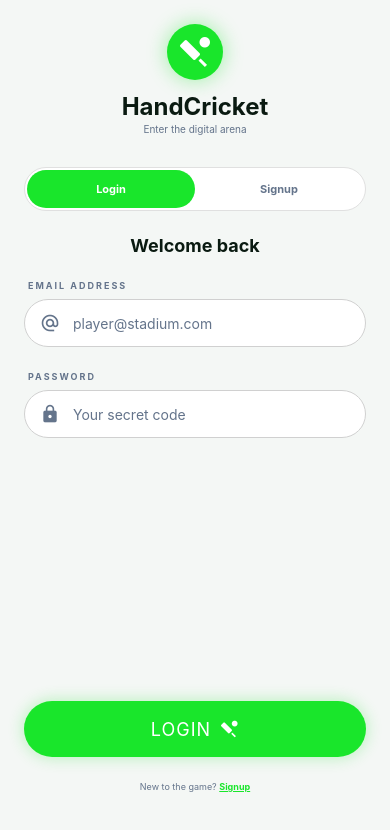
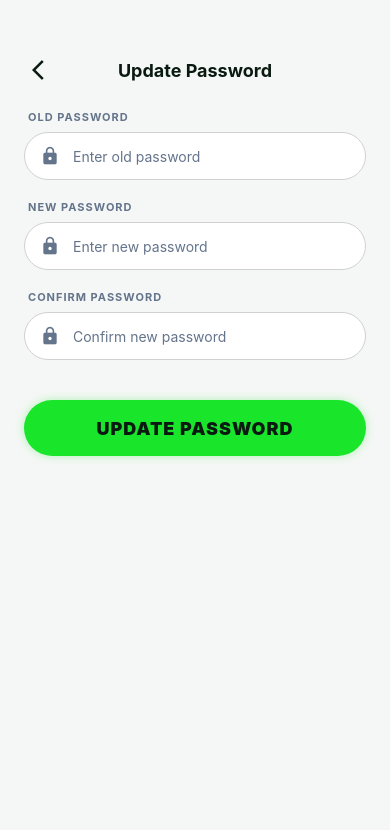
Before and after one commit to mmusharaf-xai/mobile-apps, a React Native app in the folder hand-cricket/: screen /UpdatePassword in a window 390 px wide. Shown: the top 830 px of the page. Built offline with nearby package versions, Linux system fonts and the light colour scheme; what react-native-worklets would draw is missing.

Commit message:
[FIX] fixed profile page ui

```diff
--- a/hand-cricket/App.tsx
+++ b/hand-cricket/App.tsx
@@ -11,6 +11,7 @@ import RankingScreen from './RankingScreen';
 import HistoryScreen from './HistoryScreen';
 import ProfileScreen from './ProfileScreen';
 import TossArena from './TossArena';
+import UpdatePassword from './UpdatePassword';
 import { MaterialIcons } from '@expo/vector-icons';
 
 const Stack = createNativeStackNavigator();
@@ -22,7 +23,7 @@ function TabNavigator() {
     <Tab.Navigator
       screenOptions={({ route }) => ({
         headerShown: false,
-        tabBarStyle: {
+        tabBarStyle: route.name === 'Profile' ? { display: 'none' } : {
           backgroundColor: isDark ? 'rgba(10,26,17,0.95)' : colors.surface,
           borderTopColor: colors.surfaceBorder,
           height: 80,
@@ -87,6 +88,7 @@ export default function App() {
             <Stack.Screen name="Auth" component={AuthScreen} />
             <Stack.Screen name="Main" component={TabNavigator} />
             <Stack.Screen name="TossArena" component={TossArena} />
+            <Stack.Screen name="UpdatePassword" component={UpdatePassword} />
           </Stack.Navigator>
         </NavigationContainer>
       </GestureHandlerRootView>
--- a/hand-cricket/ProfileScreen.tsx
+++ b/hand-cricket/ProfileScreen.tsx
@@ -1,9 +1,10 @@
-import React, { useEffect, useState } from 'react';
-import { View, Text, TouchableOpacity, TextInput, ScrollView, Alert } from 'react-native';
+import React, { useEffect, useState, useRef } from 'react';
+import { View, Text, TouchableOpacity, TextInput, ScrollView } from 'react-native';
 import AsyncStorage from '@react-native-async-storage/async-storage';
 import { useNavigation } from '@react-navigation/native';
 import { MaterialIcons } from '@expo/vector-icons';
 import { useTheme } from './ThemeContext';
+import AlertModal from './AlertModal';
 
 const avatars = [
   { name: 'cricket', icon: 'sports-cricket' },
@@ -20,6 +21,11 @@ export default function ProfileScreen() {
   const [editedEmail, setEditedEmail] = useState('');
   const [selectedAvatar, setSelectedAvatar] = useState(0);
   const [hasChanges, setHasChanges] = useState(false);
+  const [modalVisible, setModalVisible] = useState(false);
+  const [modalTitle, setModalTitle] = useState('');
+  const [modalMessage, setModalMessage] = useState('');
+  const [modalButtons, setModalButtons] = useState<any[]>([]);
+  const usernameInputRef = useRef<TextInput>(null);
   const navigation = useNavigation();
 
   useEffect(() => {
@@ -62,9 +68,16 @@ export default function ProfileScreen() {
     Alert.alert('Success', 'Profile updated successfully!');
   };
 
+  const showModal = (title: string, message: string, buttons: any[]) => {
+    setModalTitle(title);
+    setModalMessage(message);
+    setModalButtons(buttons);
+    setModalVisible(true);
+  };
+
   const handleLogout = () => {
-    Alert.alert('Logout', 'Are you sure you want to logout?', [
-      { text: 'Cancel', style: 'cancel' },
+    showModal('Logout', 'Are you sure you want to logout?', [
+      { text: 'Cancel', onPress: () => {}, style: 'cancel' },
       {
         text: 'Logout',
         onPress: async () => {
@@ -111,18 +124,22 @@ export default function ProfileScreen() {
           <Text style={{ fontSize: 11, fontWeight: 'bold', color: colors.textMuted, textTransform: 'uppercase', letterSpacing: 1, marginLeft: 4, marginBottom: 8 }}>Username</Text>
           <View style={{ flexDirection: 'row', alignItems: 'center', justifyContent: 'space-between', backgroundColor: colors.surface, borderWidth: 1, borderColor: colors.surfaceBorder, borderRadius: 16, paddingHorizontal: 20, paddingVertical: 16 }}>
             <TextInput
+              ref={usernameInputRef}
               value={editedUsername}
               onChangeText={setEditedUsername}
               style={{ flex: 1, fontSize: 16, color: colors.textPrimary }}
               placeholder="Username"
               placeholderTextColor={colors.textMuted}
             />
-            <MaterialIcons name="edit" size={20} color={colors.primary} />
+            <TouchableOpacity onPress={() => usernameInputRef.current?.focus()}>
+              <MaterialIcons name="edit" size={20} color={colors.primary} />
+            </TouchableOpacity>
           </View>
         </View>
 
         {/* Change Password */}
         <TouchableOpacity
+          onPress={() => navigation.navigate('UpdatePassword')}
           style={{ flexDirection: 'row', alignItems: 'center', justifyContent: 'space-between', backgroundColor: colors.surface, borderWidth: 1, borderColor: colors.surfaceBorder, borderRadius: 16, padding: 20, marginBottom: 20 }}
         >
           <View style={{ flexDirection: 'row', alignItems: 'center', gap: 16 }}>
@@ -149,7 +166,7 @@ export default function ProfileScreen() {
             </View>
           </View>
           <TouchableOpacity onPress={toggleTheme}>
-            <View style={{ width: 48, height: 24, borderRadius: 12, backgroundColor: isDark ? colors.primary : colors.surfaceBorder, alignItems: 'center', justifyContent: isDark ? 'flex-end' : 'flex-start', padding: 2 }}>
+            <View style={{ width: 48, height: 24, borderRadius: 12, backgroundColor: isDark ? colors.primary : colors.surfaceBorder, justifyContent: isDark ? 'flex-end' : 'flex-start', padding: 2 }}>
               <View style={{ width: 20, height: 20, borderRadius: 10, backgroundColor: 'white' }} />
             </View>
           </TouchableOpacity>
@@ -226,6 +243,14 @@ export default function ProfileScreen() {
           <Text style={{ fontSize: 14, fontWeight: 'bold', color: '#dc2626', textTransform: 'uppercase', letterSpacing: 1 }}>Logout</Text>
         </TouchableOpacity>
       </View>
+
+      <AlertModal
+        visible={modalVisible}
+        title={modalTitle}
+        message={modalMessage}
+        buttons={modalButtons}
+        onClose={() => setModalVisible(false)}
+      />
     </View>
   );
 }
--- /dev/null
+++ b/hand-cricket/UpdatePassword.tsx
@@ -0,0 +1,155 @@
+import React, { useState } from 'react';
+import { View, Text, TouchableOpacity, TextInput, ScrollView } from 'react-native';
+import AsyncStorage from '@react-native-async-storage/async-storage';
+import { useNavigation } from '@react-navigation/native';
+import { MaterialIcons } from '@expo/vector-icons';
+import { useTheme } from './ThemeContext';
+import AlertModal from './AlertModal';
+
+export default function UpdatePassword() {
+  const { colors } = useTheme();
+  const [oldPassword, setOldPassword] = useState('');
+  const [newPassword, setNewPassword] = useState('');
+  const [confirmPassword, setConfirmPassword] = useState('');
+  const [modalVisible, setModalVisible] = useState(false);
+  const [modalTitle, setModalTitle] = useState('');
+  const [modalMessage, setModalMessage] = useState('');
+  const [modalButtons, setModalButtons] = useState<any[]>([]);
+  const navigation = useNavigation();
+
+  const showModal = (title: string, message: string, buttons: any[]) => {
+    setModalTitle(title);
+    setModalMessage(message);
+    setModalButtons(buttons);
+    setModalVisible(true);
+  };
+
+  const handleUpdate = async () => {
+    if (!oldPassword || !newPassword || !confirmPassword) {
+      showModal('Error', 'Please fill all fields', [{ text: 'OK', onPress: () => {} }]);
+      return;
+    }
+    if (newPassword !== confirmPassword) {
+      showModal('Error', 'New passwords do not match', [{ text: 'OK', onPress: () => {} }]);
+      return;
+    }
+    if (newPassword.length < 8) {
+      showModal('Error', 'Password must be at least 8 characters', [{ text: 'OK', onPress: () => {} }]);
+      return;
+    }
+
+    const currentUser = JSON.parse(await AsyncStorage.getItem('currentUser') || '{}');
+    if (currentUser.password !== oldPassword) {
+      showModal('Error', 'Old password is incorrect', [{ text: 'OK', onPress: () => {} }]);
+      return;
+    }
+
+    // Update password
+    currentUser.password = newPassword;
+    await AsyncStorage.setItem('currentUser', JSON.stringify(currentUser));
+
+    // Update in users array
+    const users = JSON.parse(await AsyncStorage.getItem('users') || '[]');
+    const index = users.findIndex((u: any) => u.email === currentUser.email);
+    if (index !== -1) {
+      users[index].password = newPassword;
+      await AsyncStorage.setItem('users', JSON.stringify(users));
+    }
+
+    showModal('Success', 'Password updated successfully!', [{ text: 'OK', onPress: () => navigation.goBack() }]);
+  };
+
+  return (
+    <View style={{ flex: 1, backgroundColor: colors.background }}>
+      {/* Header */}
+      <View style={{ paddingTop: 50, paddingHorizontal: 24, paddingBottom: 20, backgroundColor: colors.background }}>
+        <View style={{ flexDirection: 'row', alignItems: 'center', justifyContent: 'space-between' }}>
+          <TouchableOpacity
+            onPress={() => navigation.goBack()}
+            style={{ width: 40, height: 40, borderRadius: 20, alignItems: 'center', justifyContent: 'center' }}
+          >
+            <MaterialIcons name="arrow-back-ios" size={24} color={colors.textPrimary} />
+          </TouchableOpacity>
+          <Text style={{ fontSize: 18, fontWeight: 'bold', color: colors.textPrimary }}>Update Password</Text>
+          <View style={{ width: 40 }} />
+        </View>
+      </View>
+
+      <ScrollView style={{ flex: 1, paddingHorizontal: 24 }} contentContainerStyle={{ paddingBottom: 100 }}>
+        {/* Old Password */}
+        <View style={{ marginBottom: 20 }}>
+          <Text style={{ fontSize: 11, fontWeight: 'bold', color: colors.textMuted, textTransform: 'uppercase', letterSpacing: 1, marginLeft: 4, marginBottom: 8 }}>Old Password</Text>
+          <View style={{ position: 'relative' }}>
+            <MaterialIcons name="lock" size={20} color={colors.textSecondary} style={{ position: 'absolute', left: 16, top: 14 }} />
+            <TextInput
+              style={{ width: '100%', backgroundColor: colors.surface, borderWidth: 1, borderColor: colors.inputBorder, borderRadius: 24, height: 48, paddingLeft: 48, paddingRight: 24, color: colors.textPrimary, fontSize: 14 }}
+              placeholder="Enter old password"
+              placeholderTextColor={colors.textMuted}
+              value={oldPassword}
+              onChangeText={setOldPassword}
+              secureTextEntry
+            />
+          </View>
+        </View>
+
+        {/* New Password */}
+        <View style={{ marginBottom: 20 }}>
+          <Text style={{ fontSize: 11, fontWeight: 'bold', color: colors.textMuted, textTransform: 'uppercase', letterSpacing: 1, marginLeft: 4, marginBottom: 8 }}>New Password</Text>
+          <View style={{ position: 'relative' }}>
+            <MaterialIcons name="lock" size={20} color={colors.textSecondary} style={{ position: 'absolute', left: 16, top: 14 }} />
+            <TextInput
+              style={{ width: '100%', backgroundColor: colors.surface, borderWidth: 1, borderColor: colors.inputBorder, borderRadius: 24, height: 48, paddingLeft: 48, paddingRight: 24, color: colors.textPrimary, fontSize: 14 }}
+              placeholder="Enter new password"
+              placeholderTextColor={colors.textMuted}
+              value={newPassword}
+              onChangeText={setNewPassword}
+              secureTextEntry
+            />
+          </View>
+        </View>
+
+        {/* Confirm Password */}
+        <View style={{ marginBottom: 40 }}>
+          <Text style={{ fontSize: 11, fontWeight: 'bold', color: colors.textMuted, textTransform: 'uppercase', letterSpacing: 1, marginLeft: 4, marginBottom: 8 }}>Confirm Password</Text>
+          <View style={{ position: 'relative' }}>
+            <MaterialIcons name="lock" size={20} color={colors.textSecondary} style={{ position: 'absolute', left: 16, top: 14 }} />
+            <TextInput
+              style={{ width: '100%', backgroundColor: colors.surface, borderWidth: 1, borderColor: colors.inputBorder, borderRadius: 24, height: 48, paddingLeft: 48, paddingRight: 24, color: colors.textPrimary, fontSize: 14 }}
+              placeholder="Confirm new password"
+              placeholderTextColor={colors.textMuted}
+              value={confirmPassword}
+              onChangeText={setConfirmPassword}
+              secureTextEntry
+            />
+          </View>
+        </View>
+
+        <TouchableOpacity
+          onPress={handleUpdate}
+          style={{
+            width: '100%',
+            height: 56,
+            backgroundColor: colors.primary,
+            borderRadius: 28,
+            alignItems: 'center',
+            justifyContent: 'center',
+            shadowColor: colors.primary,
+            shadowOpacity: 0.3,
+            shadowRadius: 8,
+            elevation: 4
+          }}
+        >
+          <Text style={{ fontSize: 18, fontWeight: '900', color: colors.textPrimary, textTransform: 'uppercase', letterSpacing: 1 }}>Update Password</Text>
+        </TouchableOpacity>
+      </ScrollView>
+
+      <AlertModal
+        visible={modalVisible}
+        title={modalTitle}
+        message={modalMessage}
+        buttons={modalButtons}
+        onClose={() => setModalVisible(false)}
+      />
+    </View>
+  );
+}
```
Also changed, not shown: 2 other files (tests, documents, lock files or other folders).
